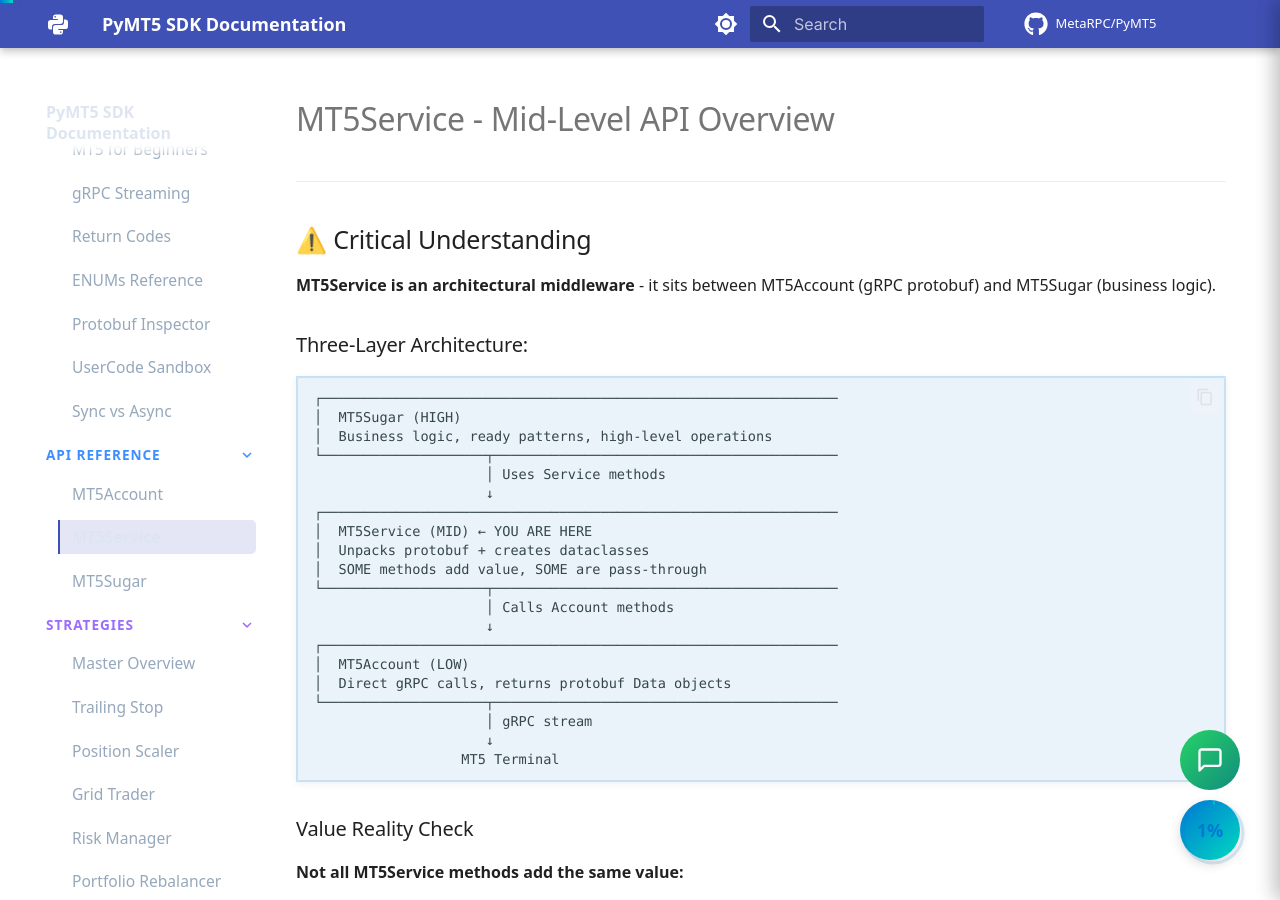
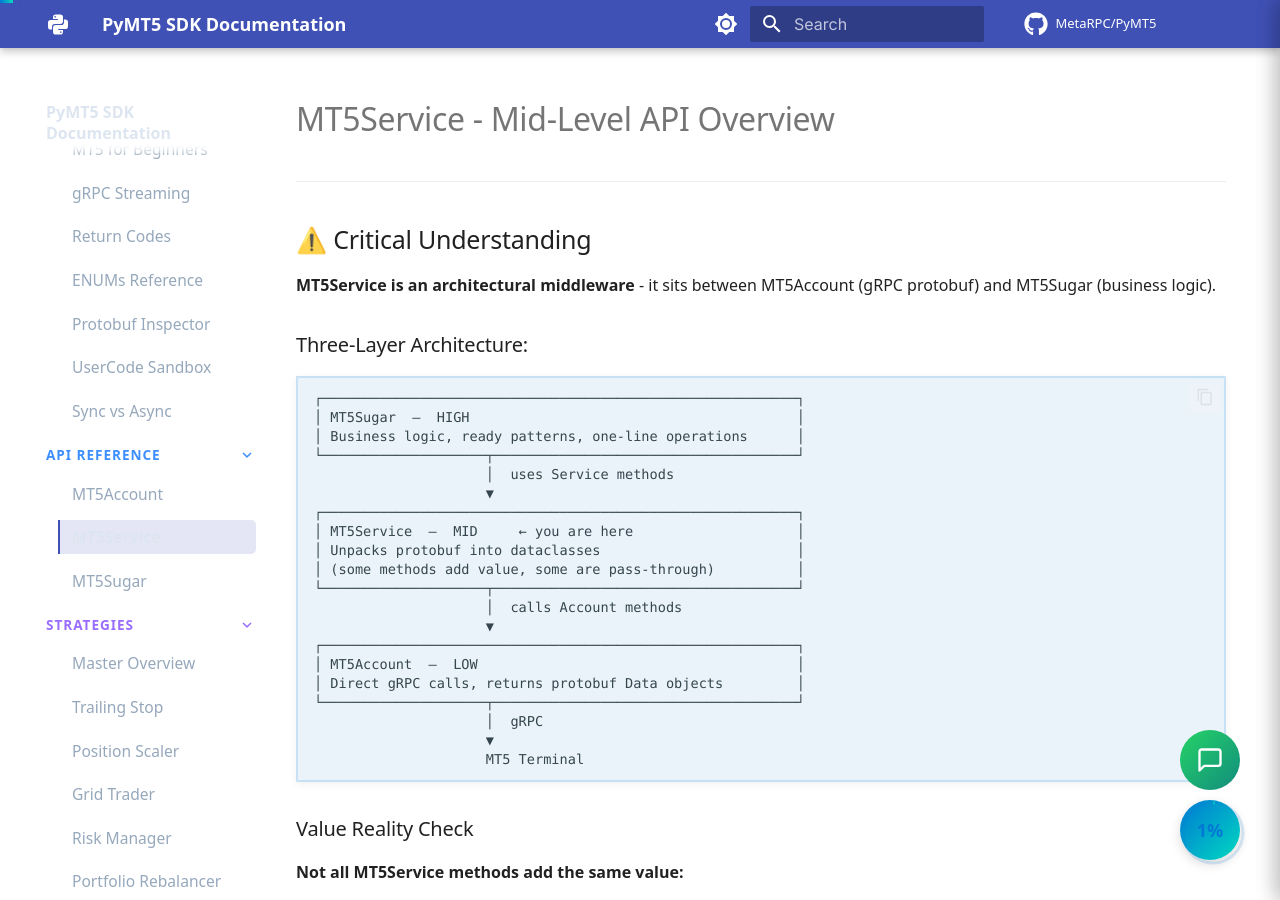
Before and after one commit to MetaRPC/PyMT5, an MkDocs documentation site: the page built from docs/MT5Service/MT5Service.Overview.md, in a window 1280 px wide and 900 px high. Built offline with MkDocs 1.6.1 and Material for MkDocs 9.7.7, drawn with Linux system fonts in a browser that asks for light colours; comment, search, counter and statistics services are not loaded; some of the changed text lies outside the part shown.

Commit message:
docs(MT5Service): tidy the three-layer diagram, use disconnect() for cleanup
- Redraw the architecture diagram with aligned, closed boxes and centered
  connectors (the right borders were broken).
- Switch the usage example cleanup to account.disconnect().

Co-Authored-By: Claude Opus 4.8 <noreply@anthropic.com>

````diff
--- a/docs/MT5Service/MT5Service.Overview.md
+++ b/docs/MT5Service/MT5Service.Overview.md
@@ -8,27 +8,27 @@
 
 ### Three-Layer Architecture:
 
-```
-┌───────────────────────────────────────────────────────────────
-│  MT5Sugar (HIGH)
-│  Business logic, ready patterns, high-level operations
-└────────────────────┬──────────────────────────────────────────
-                     │ Uses Service methods
-                     ↓
-┌───────────────────────────────────────────────────────────────
-│  MT5Service (MID) ← YOU ARE HERE
-│  Unpacks protobuf + creates dataclasses
-│  SOME methods add value, SOME are pass-through
-└────────────────────┬──────────────────────────────────────────
-                     │ Calls Account methods
-                     ↓
-┌───────────────────────────────────────────────────────────────
-│  MT5Account (LOW)
-│  Direct gRPC calls, returns protobuf Data objects
-└────────────────────┬──────────────────────────────────────────
-                     │ gRPC stream
-                     ↓
-                  MT5 Terminal
+```text
+┌──────────────────────────────────────────────────────────┐
+│ MT5Sugar  —  HIGH                                        │
+│ Business logic, ready patterns, one-line operations      │
+└────────────────────┬─────────────────────────────────────┘
+                     │  uses Service methods
+                     ▼
+┌──────────────────────────────────────────────────────────┐
+│ MT5Service  —  MID     ← you are here                    │
+│ Unpacks protobuf into dataclasses                        │
+│ (some methods add value, some are pass-through)          │
+└────────────────────┬─────────────────────────────────────┘
+                     │  calls Account methods
+                     ▼
+┌──────────────────────────────────────────────────────────┐
+│ MT5Account  —  LOW                                       │
+│ Direct gRPC calls, returns protobuf Data objects         │
+└────────────────────┬─────────────────────────────────────┘
+                     │  gRPC
+                     ▼
+                     MT5 Terminal
 ```
 
 ### Value Reality Check
````
Also changed, not shown: other parts of docs/MT5Service/MT5Service.Overview.md (+1 -1 lines).
